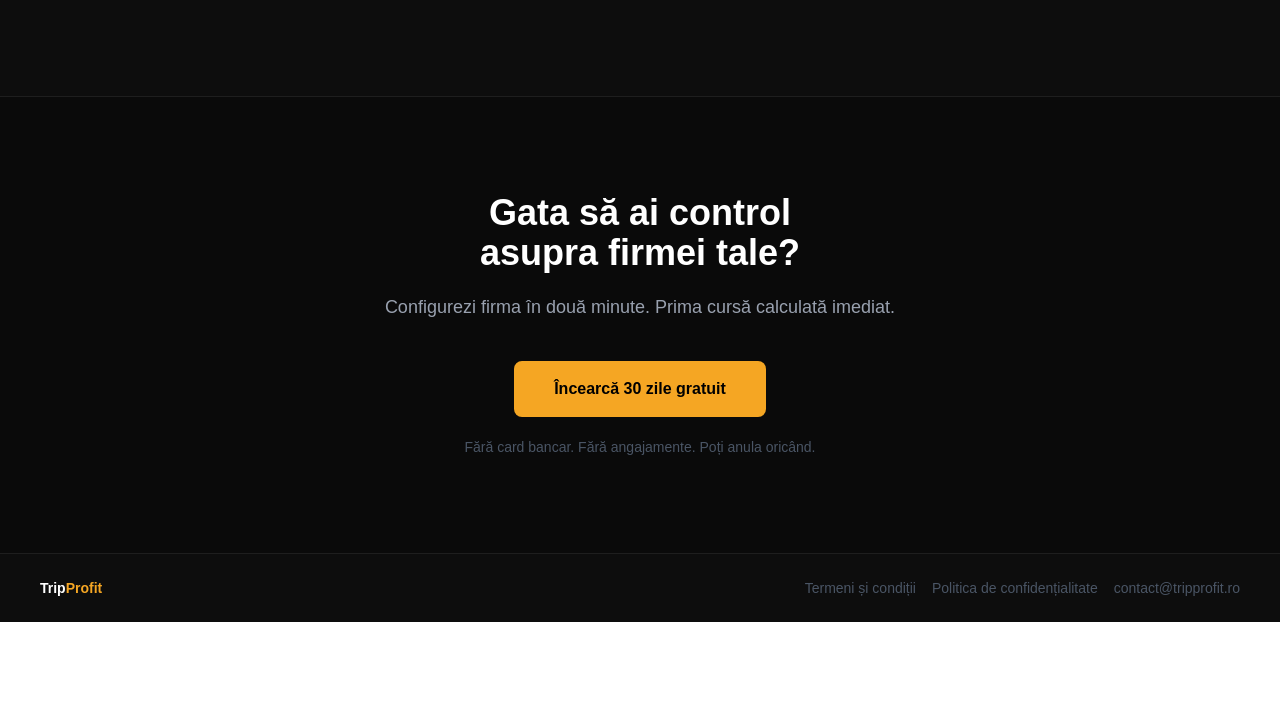
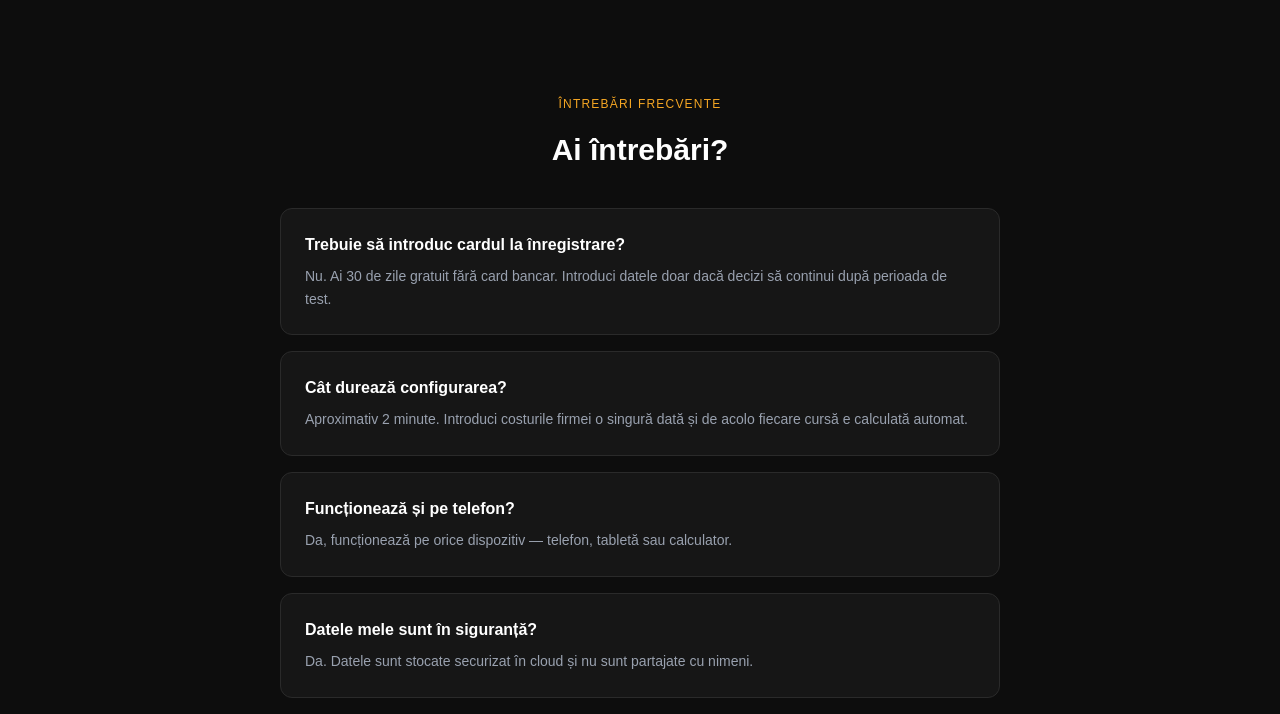
Before and after one commit to GabrielaH19/saas-boilerplate, a Next.js app: page / in a window 1280 px wide. Shown: the part 4076-4790 px from the top of the page. Before the commit the page ends 4698 px from the top, so only its background shows below. Built offline with nearby package versions, Linux system fonts and the light colour scheme.

Commit message:
feat: FAQ section landing page RO+IT

```diff
--- a/app/page.tsx
+++ b/app/page.tsx
@@ -204,6 +204,39 @@ export default function LandingPage() {
         </div>
       </div>
 
+     {/* FAQ */}
+      <div className="max-w-3xl mx-auto px-6 mb-24">
+        <div className="text-xs text-[#f5a623] uppercase tracking-widest mb-5 text-center">{locale === "it" ? "Domande frequenti" : "Întrebări frecvente"}</div>
+        <h2 className="text-3xl font-semibold mb-10 text-center text-white">{locale === "it" ? "Hai domande?" : "Ai întrebări?"}</h2>
+        <div className="space-y-4">
+          {(locale === "it" ? [
+            { q: "Devo inserire la carta di credito per registrarmi?", a: "No. Hai 30 giorni gratis senza carta di credito. Inserisci i dati solo se decidi di continuare dopo il periodo di prova." },
+            { q: "Quanto tempo richiede la configurazione?", a: "Circa 2 minuti. Inserisci i costi della tua azienda una sola volta e da quel momento ogni viaggio viene calcolato automaticamente." },
+            { q: "Funziona anche sul telefono?", a: "Sì, funziona su qualsiasi dispositivo — telefono, tablet o computer." },
+            { q: "I miei dati sono al sicuro?", a: "Sì. I dati sono archiviati in modo sicuro nel cloud e non vengono condivisi con nessuno." },
+            { q: "Posso cancellare in qualsiasi momento?", a: "Sì, senza penali e senza dover spiegare nulla." },
+            { q: "Cosa succede dopo i 30 giorni?", a: "Scegli un piano dall'app. I tuoi dati rimangono intatti indipendentemente dal piano scelto." },
+            { q: "I calcoli sono precisi?", a: "Sono basati sui dati che inserisci tu — carburante, leasing, stipendio. Più i dati sono precisi, più il verdetto è affidabile." },
+            { q: "Posso aggiungere più camion?", a: "Sì, in base al piano — Basic 1 camion, Pro 10 camion, Premium illimitati." },
+            { q: "Funziona per i viaggi internazionali?", a: "Sì, per qualsiasi percorso — Italia, Romania, Germania, ovunque." },
+          ] : [
+            { q: "Trebuie să introduc cardul la înregistrare?", a: "Nu. Ai 30 de zile gratuit fără card bancar. Introduci datele doar dacă decizi să continui după perioada de test." },
+            { q: "Cât durează configurarea?", a: "Aproximativ 2 minute. Introduci costurile firmei o singură dată și de acolo fiecare cursă e calculată automat." },
+            { q: "Funcționează și pe telefon?", a: "Da, funcționează pe orice dispozitiv — telefon, tabletă sau calculator." },
+            { q: "Datele mele sunt în siguranță?", a: "Da. Datele sunt stocate securizat în cloud și nu sunt partajate cu nimeni." },
+            { q: "Pot anula oricând?", a: "Da, fără penalități și fără să explici nimic." },
+            { q: "Ce se întâmplă după 30 de zile?", a: "Alegi un plan din aplicație. Datele tale rămân intacte indiferent de planul ales." },
+            { q: "Calculele sunt exacte?", a: "Sunt bazate pe datele introduse de tine — combustibil, leasing, salariu. Cu cât datele sunt mai precise, cu atât verdictul e mai precis." },
+            { q: "Pot adăuga mai multe camioane?", a: "Da, în funcție de plan — Basic 1 camion, Pro 10 camioane, Premium nelimitat." },
+            { q: "Funcționează pentru curse internaționale?", a: "Da, pentru orice rută — România, Italia, Germania, oriunde." },
+          ]).map((item, i) => (
+            <div key={i} className="bg-[#161616] border border-[#2a2a2a] rounded-xl p-6">
+              <div className="font-semibold text-white mb-2">{item.q}</div>
+              <div className="text-sm text-gray-400 leading-relaxed">{item.a}</div>
+            </div>
+          ))}
+        </div>
+      </div>
       {/* CTA */}
       <div className="bg-[#0a0a0a] border-t border-[#1e1e1e] py-24 px-6 text-center">
         <h2 className="text-4xl font-semibold mb-5 text-white">
```
